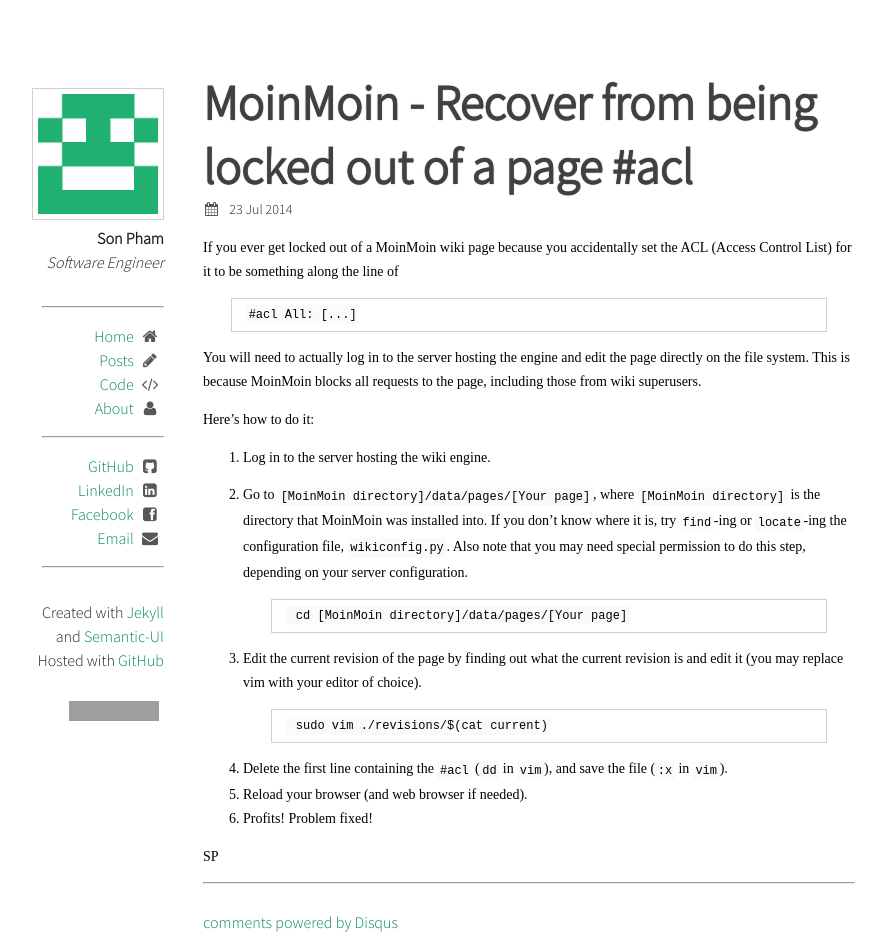
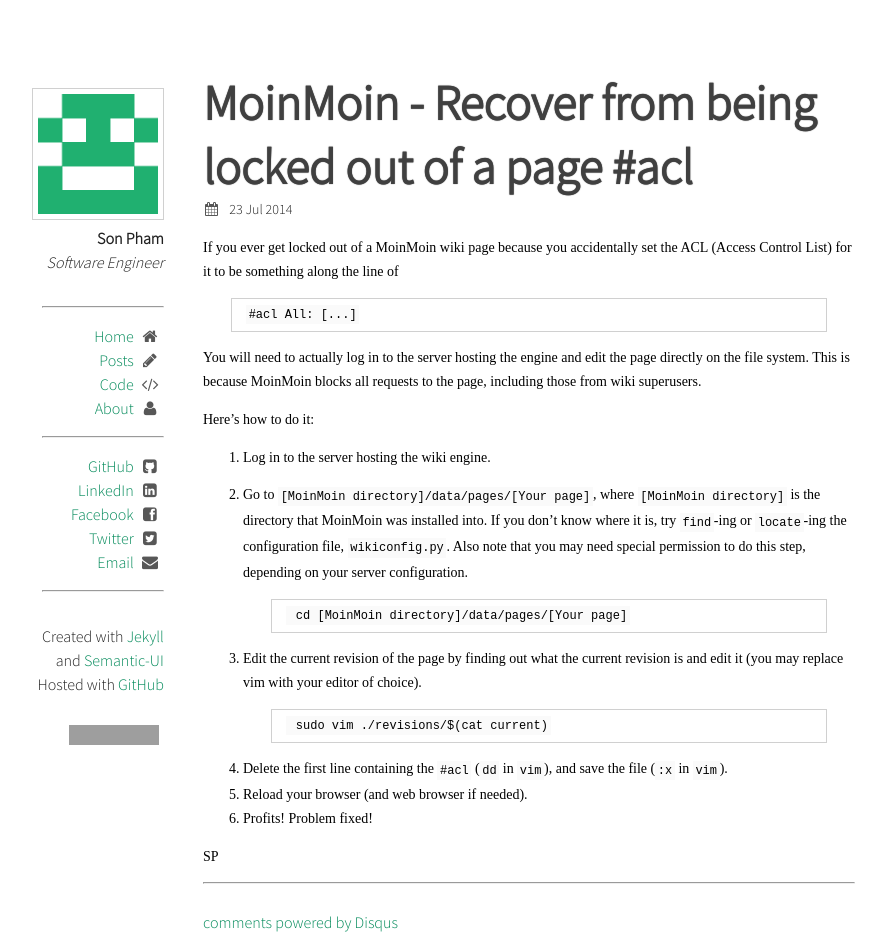
Before and after one commit to sonph/sonph.github.io.old, a Jekyll site: the page built from index.html, in a window 1280 px wide. Shown: the whole page, without its empty margins (137-1023 px from the left). Built offline with Jekyll 4.4.1, drawn with Linux system fonts in a browser that asks for light colours; some web fonts are replaced; Markdown is read by kramdown in place of the engine named in the settings; comment, search, counter and statistics services are not loaded; grey boxes are pictures that could not be loaded.

Commit message:
add twitter link

```diff
--- a/_config.yml
+++ b/_config.yml
@@ -17,4 +17,5 @@
     github: https://github.com/sonph
     linkedin: https://linkedin.com/in/sonph
     facebook: https://facebook.com/s0nnyftw
+    twitter: https://twitter.com/s0nph
     tags: /tags
--- a/_layouts/default.html
+++ b/_layouts/default.html
@@ -60,6 +60,8 @@
                     <a target="_blank" href="{{site.link.facebook}}"><i class="square facebook sign icon"></i></a>
                     &nbsp; &nbsp;
                     <a target="_blank" href="{{site.link.email}}"><i class="square mail icon"></i></a>
+                    &nbsp; &nbsp;
+                    <a target="_blank" href="{{site.link.twitter}}"><i class="square twitter icon"></i></a>
                 </div>
             </aside>
             <aside id="side" class="four wide column">
@@ -84,6 +86,7 @@
                         <li><a href="{{site.link.github}}" target="_blank">GitHub</a> &nbsp;<i class="github sign icon"></i></li>
                         <li><a href="{{site.link.linkedin}}" target="_blank">LinkedIn</a> &nbsp;<i class="linkedin sign icon"></i></li>
                         <li><a href="{{site.link.facebook}}" target="_blank">Facebook</a> &nbsp;<i class="facebook sign icon"></i></li>
+                        <li><a href="{{site.link.twitter}}" target="_blank">Twitter</a> &nbsp;<i class="twitter sign icon"></i></li>
                         <li><script type="text/javascript">
                             //<![CDATA[
                             <!--
```
